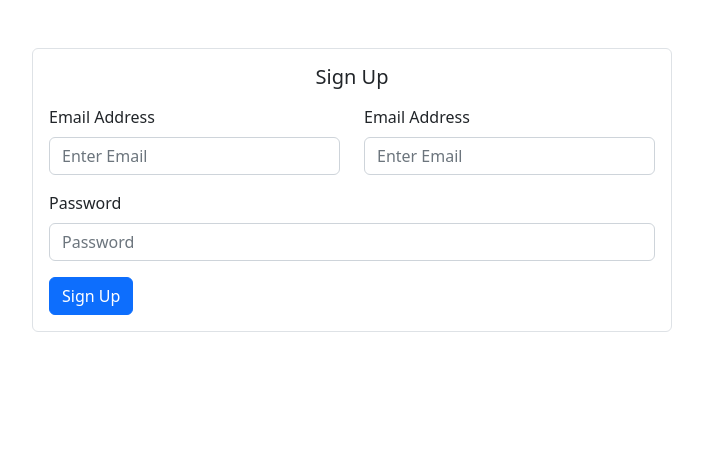
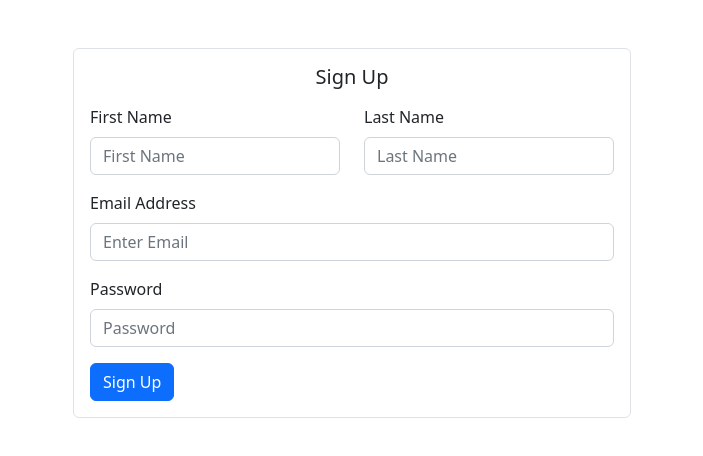
Before and after one commit to RiyaadHossain/AdminApp-FlipkartClone, a React (Create React App) app: page /signup in a window 1280 px wide. Shown: the top 456 px of the page, without its empty margins (288-991 px from the left). Built offline with nearby package versions, Linux system fonts and the light colour scheme.

Commit message:
Redux store, reducer, action, dispatch set up

```diff
--- a/package.json
+++ b/package.json
@@ -10,8 +10,11 @@
     "react": "^18.2.0",
     "react-bootstrap": "^2.5.0",
     "react-dom": "^18.2.0",
+    "react-redux": "^8.0.2",
     "react-router-dom": "^6.3.0",
     "react-scripts": "5.0.1",
+    "redux": "^4.2.0",
+    "redux-thunk": "^2.4.1",
     "web-vitals": "^2.1.0"
   },
   "scripts": {
--- /dev/null
+++ b/src/Actions/authAction.js
@@ -0,0 +1,10 @@
+import { authContants } from "./constants";
+
+export const login = (user) => {
+  return async (dispatch) => {
+    dispatch({
+      type: authContants.LOGIN_REQUEST,
+      payload: {user},
+    });
+  };
+};
--- /dev/null
+++ b/src/Actions/constants.js
@@ -0,0 +1,3 @@
+export const authContants = {
+  LOGIN_REQUEST: "LOGIN_REQUEST",
+};
--- /dev/null
+++ b/src/Actions/index.js
@@ -0,0 +1 @@
+export * from "./authAction"
--- a/src/Components/UI/InputField.jsx
+++ b/src/Components/UI/InputField.jsx
@@ -5,7 +5,12 @@ function InputField(props) {
   return (
     <Form.Group className="mb-3" controlId="formBasicEmail">
       <Form.Label>{props.label}</Form.Label>
-      <Form.Control type={props.type} placeholder={props.placeholder} />
+      <Form.Control
+        type={props.type}
+        placeholder={props.placeholder}
+        value={props.value}
+        onClick={props.onClick}
+      />
     </Form.Group>
   );
 }
--- a/src/Pages/SignIn.jsx
+++ b/src/Pages/SignIn.jsx
@@ -1,16 +1,32 @@
 import React from "react";
-import { Form, Button, Col, Card } from "react-bootstrap";
+import { Form, Button, Col, Card, Container } from "react-bootstrap";
+import { useDispatch } from "react-redux";
+import { login } from "../Actions";
 import InputField from "../Components/UI/InputField";
 
 function SignIn() {
+
+  const dispatch = useDispatch();
+  const handleLogin = (e) => {
+    e.preventDefault();
+    const user = { email: "riyad@gmail.com", password: "123456" };
+    dispatch(login(user));
+  };
+
   return (
+    <Container>
       <Col md={{ span: 6, offset: 3 }}>
-      <Form className="border p-3 rounded mt-5 mx-auto">
+        <Form
+          onSubmit={handleLogin}
+          className="border p-3 rounded mt-5 mx-auto"
+        >
           <Card.Title className="text-center mb-3">Sign In</Card.Title>
           <InputField
             label="Email Address"
             type="email"
             placeholder="Enter Email"
+            onClick={() => {}}
+            value=""
           />
           <InputField label="Password" type="password" placeholder="Password" />
 
@@ -19,6 +35,7 @@ function SignIn() {
           </Button>
         </Form>
       </Col>
+    </Container>
   );
 }
 
--- a/src/Pages/SignUp.jsx
+++ b/src/Pages/SignUp.jsx
@@ -1,35 +1,54 @@
 import React from "react";
-import { Button, Card, Col, Form, Row } from "react-bootstrap";
+import { Button, Card, Col, Container, Form, Row } from "react-bootstrap";
 import InputField from "../Components/UI/InputField";
 
 function SignUp() {
   return (
+    <Container>
       <Col md={{ span: 6, offset: 3 }}>
         <Form className="border p-3 rounded mt-5 mx-auto">
           <Card.Title className="text-center mb-3">Sign Up</Card.Title>
           <Row>
             <Col md={6}>
               <InputField
-              label="Email Address"
-              type="email"
-              placeholder="Enter Email"
+                label="First Name"
+                type="text"
+                placeholder="First Name"
+                onClick={() => {}}
+                value=""
               />
             </Col>
             <Col md={6}>
               <InputField
+                label="Last Name"
+                type="text"
+                placeholder="Last Name"
+                onClick={() => {}}
+                value=""
+              />
+            </Col>
+          </Row>
+          <InputField
             label="Email Address"
             type="email"
             placeholder="Enter Email"
+            onClick={() => {}}
+            value=""
           />
-          </Col>
-        </Row>
-        <InputField label="Password" type="password" placeholder="Password" />
+          <InputField
+            label="Password"
+            type="password"
+            placeholder="Password"
+            onClick={() => {}}
+            value=""
+          />
 
           <Button variant="primary" type="submit">
             Sign Up
           </Button>
         </Form>
       </Col>
+    </Container>
   );
 }
 
--- /dev/null
+++ b/src/Reducers/authReducer.js
@@ -0,0 +1,19 @@
+import { authContants } from "../Actions/constants";
+
+const initialState = { name: "Riyad" };
+
+const authReducer = (state = initialState, action) => {
+  switch (action.type) {
+    case authContants.LOGIN_REQUEST:
+      state = {
+        ...state,
+        ...action.payload,
+      };
+
+      break;
+    default:
+      state = "Hello";
+  }
+  return state;
+};
+export default authReducer;
--- /dev/null
+++ b/src/Reducers/index.js
@@ -0,0 +1,6 @@
+import { combineReducers } from "redux";
+import authReducer from "./authReducer";
+
+export const rootReducer = combineReducers({
+  auth: authReducer,
+});
--- /dev/null
+++ b/src/Store/index.js
@@ -0,0 +1,7 @@
+import thunk from "redux-thunk";
+const { rootReducer } = require("../Reducers");
+const { createStore, applyMiddleware } = require("redux");
+
+const store = createStore(rootReducer, applyMiddleware(thunk));
+
+export default store;
--- a/src/index.js
+++ b/src/index.js
@@ -2,12 +2,16 @@ import App from "./App";
 import React from "react";
 import ReactDOM from "react-dom/client";
 import { BrowserRouter } from "react-router-dom";
+import { Provider } from "react-redux";
+import store from "./Store";
 
 const root = ReactDOM.createRoot(document.getElementById("root"));
 root.render(
-  <React.StrictMode>
-    <BrowserRouter>
-      <App />
-    </BrowserRouter>
-  </React.StrictMode>
+  <Provider store={store}>
+    <React.StrictMode>
+      <BrowserRouter>
+        <App />
+      </BrowserRouter>
+    </React.StrictMode>
+  </Provider>
 );
```
Also changed, not shown: 1 other file (tests, documents, lock files or other folders). Lines whose indentation alone changed are shown as unchanged.
